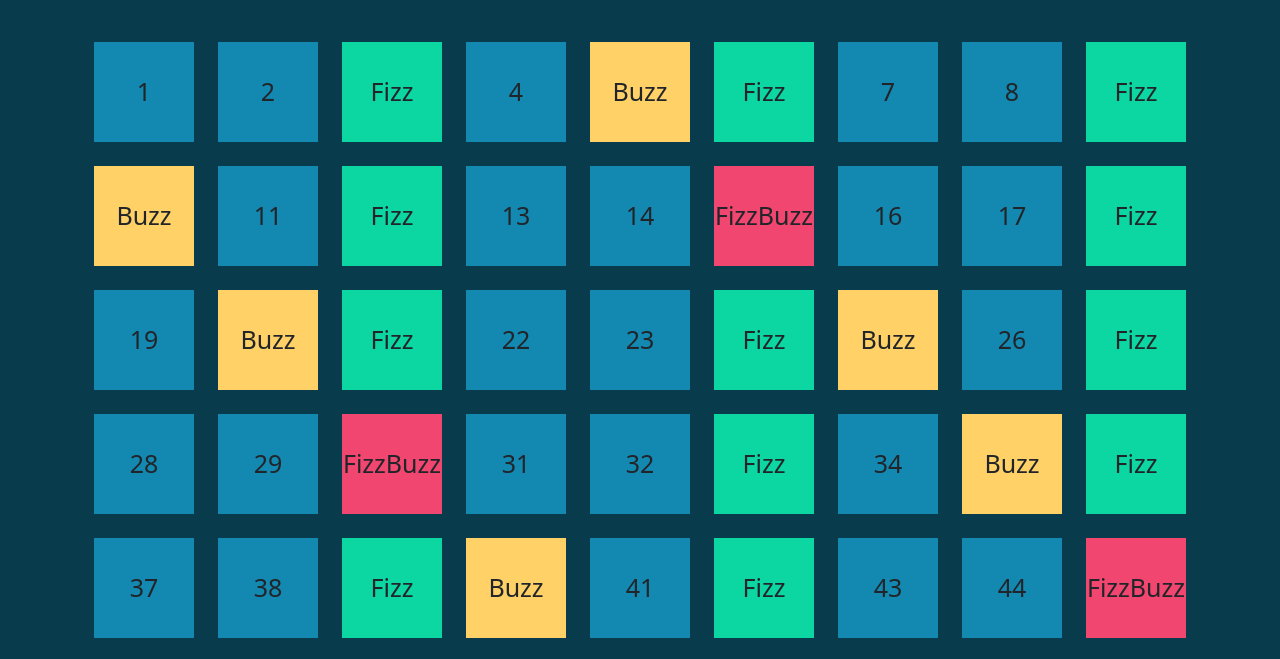
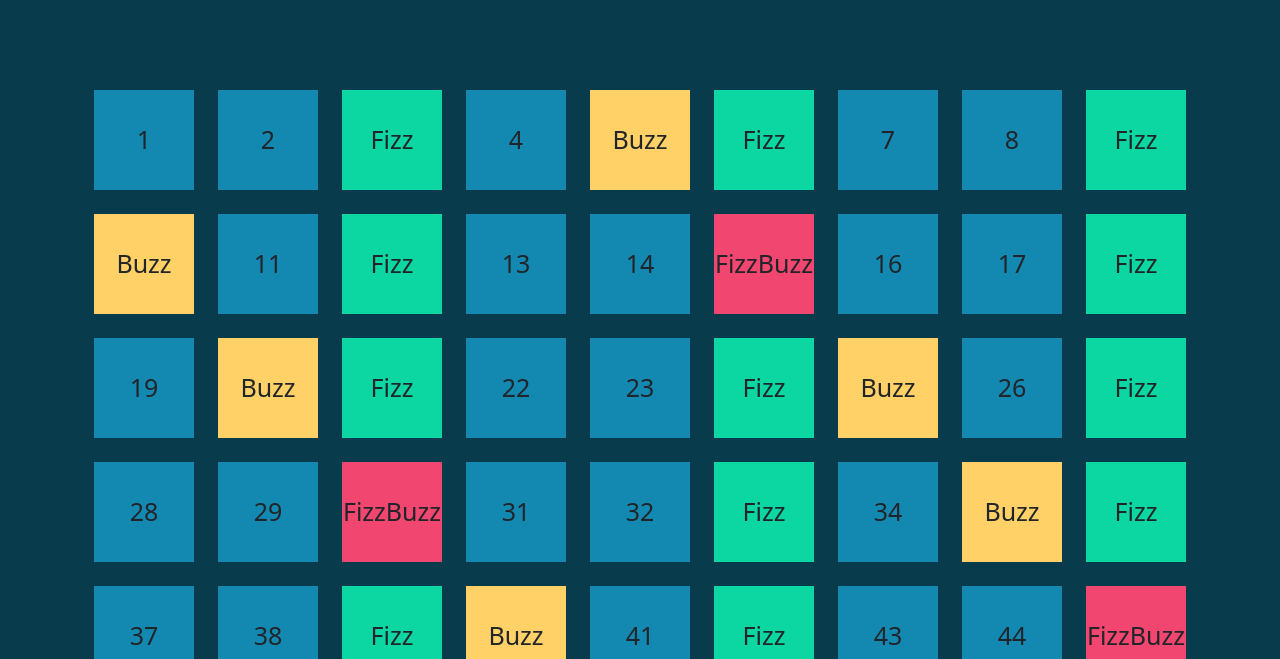
Before and after one commit to MattiaMorriale/js-fizzbuzz, a plain HTML site: page index.html in a window 1280 px wide. Shown: the part 114-773 px from the top of the page. Drawn offline with nearby package versions, Linux system fonts and the light colour scheme.

Commit message:
ultima modifica

```diff
--- a/index.html
+++ b/index.html
@@ -22,7 +22,7 @@
             <h1 class="my-5 text-center text-light">FizzBuzzDOM</h1>
 
             <!-- grid -->
-            <div class="d-flex flex-wrap justify-content-center gap-4" id="grid">
+            <div class="my-5 d-flex flex-wrap justify-content-center gap-4" id="grid">
 
             </div>
         </div>
```
